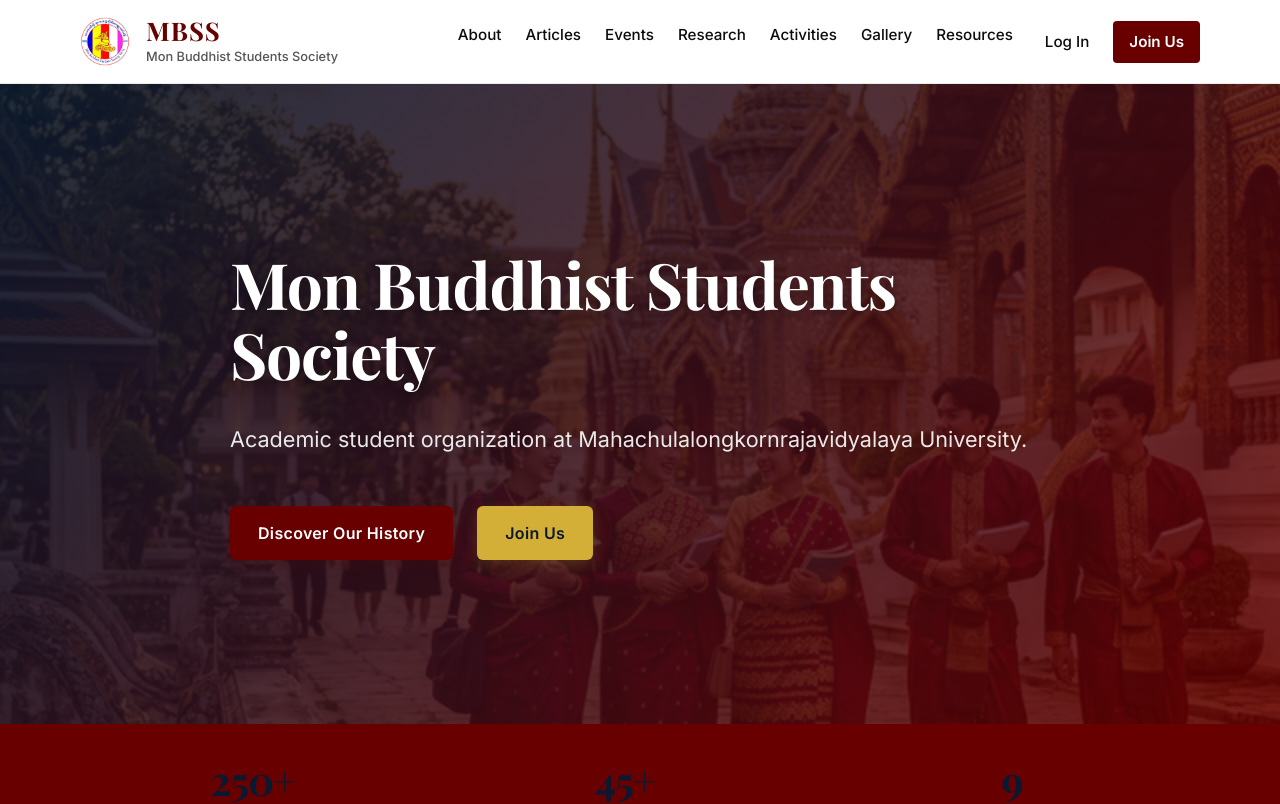
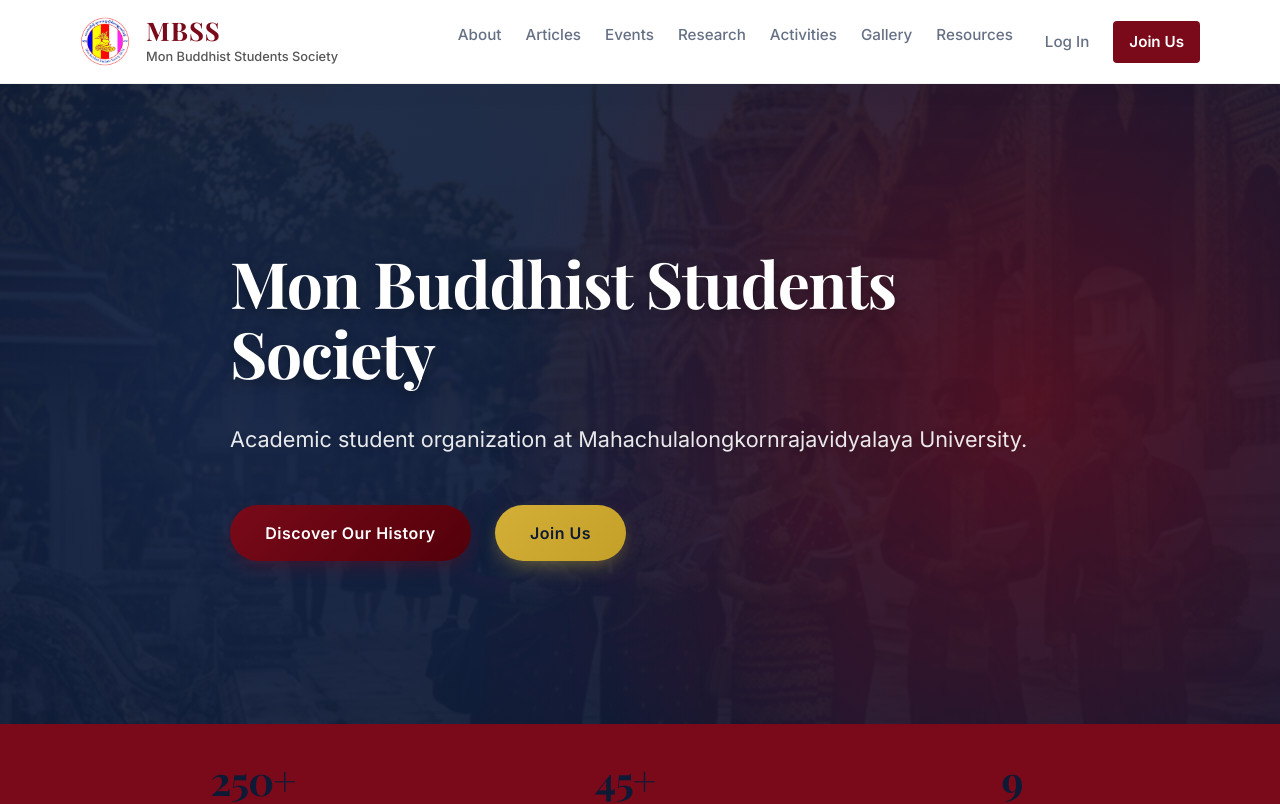
Before and after one commit to wonsadhaja20-rgb/mbss-website, a Next.js app: page / in a window 1280 px wide. Shown: the top 804 px of the page. Built offline with nearby package versions, Linux system fonts and the light colour scheme; no server answers; the database is empty; a web font is replaced by a local one.

Commit message:
Premium UI/UX overhaul

```diff
--- a/src/app/globals.css
+++ b/src/app/globals.css
@@ -2,17 +2,17 @@
 
 :root {
   /* MBSS Premium Brand Colors */
-  --color-maroon: #680000; /* Deepened authoritative maroon */
-  --color-maroon-dark: #4A0000;
-  --color-gold: #D4AF37; /* Premium metallic gold */
-  --color-gold-light: #F3E5AB;
-  --color-blue: #0A192F; /* Deep navy */
-  --color-blue-light: #112240;
+  --color-maroon: #7A0A19; /* Richer, modern maroon */
+  --color-maroon-dark: #52000A;
+  --color-gold: #D4AF37;
+  --color-gold-light: #F9F1D6;
+  --color-blue: #0E1A35; /* Sleek modern navy */
+  --color-blue-light: #1A2D54;
   --color-white: #FFFFFF;
-  --color-black: #0B0C10;
-  --color-light-gray: #F8F9FA;
+  --color-black: #111111;
+  --color-light-gray: #FAFAFA;
   --color-border: #EAEAEA;
-  --color-text-muted: #5A6A7D;
+  --color-text-muted: #667085;
 
   /* Typography */
   --font-heading: 'Playfair Display', serif;
@@ -22,13 +22,15 @@
   --container-padding: 2.5rem;
   --container-max-width: 1200px;
 
-  /* Effects */
-  --shadow-sm: 0 4px 6px rgba(0,0,0,0.04);
-  --shadow-md: 0 10px 20px rgba(0,0,0,0.06);
-  --shadow-xl: 0 20px 40px rgba(0,0,0,0.1);
-  --radius-sm: 6px;
-  --radius-md: 12px;
-  --radius-lg: 20px;
+  /* Effects (Soft, layered premium shadows) */
+  --shadow-sm: 0 1px 2px rgba(0,0,0,0.05);
+  --shadow-md: 0 4px 6px -1px rgba(0,0,0,0.05), 0 2px 4px -1px rgba(0,0,0,0.03);
+  --shadow-lg: 0 10px 15px -3px rgba(0,0,0,0.05), 0 4px 6px -2px rgba(0,0,0,0.03);
+  --shadow-xl: 0 20px 25px -5px rgba(0,0,0,0.05), 0 10px 10px -5px rgba(0,0,0,0.02);
+  --shadow-hover: 0 25px 35px -5px rgba(0,0,0,0.07), 0 15px 15px -5px rgba(0,0,0,0.04);
+  --radius-sm: 8px;
+  --radius-md: 16px;
+  --radius-lg: 24px;
 }
 
 * {
@@ -77,46 +79,46 @@ a:hover {
   display: inline-flex;
   align-items: center;
   justify-content: center;
-  padding: 0.85rem 1.75rem;
+  padding: 0.9rem 2.2rem;
   font-family: var(--font-body);
   font-weight: 600;
-  letter-spacing: 0.02em;
-  border-radius: var(--radius-sm);
+  letter-spacing: 0.03em;
+  border-radius: 50px; /* Pill shape for modern look */
   cursor: pointer;
   border: none;
   font-size: 1rem;
-  transition: transform 0.3s cubic-bezier(0.16, 1, 0.3, 1), box-shadow 0.3s cubic-bezier(0.16, 1, 0.3, 1), background-color 0.2s;
+  transition: all 0.3s cubic-bezier(0.16, 1, 0.3, 1);
   text-decoration: none !important;
 }
 
 .btn:active {
-  transform: scale(0.98);
+  transform: scale(0.96);
 }
 
 .btn-primary {
-  background-color: var(--color-maroon);
+  background: linear-gradient(135deg, var(--color-maroon) 0%, var(--color-maroon-dark) 100%);
   color: var(--color-white);
-  box-shadow: 0 4px 14px 0 rgba(104, 0, 0, 0.2);
+  box-shadow: 0 8px 20px -6px rgba(122, 10, 25, 0.5);
 }
 
 .btn-primary:hover {
-  background-color: var(--color-maroon-dark);
+  background: linear-gradient(135deg, var(--color-maroon-dark) 0%, #30000A 100%);
   color: var(--color-white);
-  box-shadow: 0 6px 20px rgba(104, 0, 0, 0.23);
-  transform: translateY(-2px);
+  box-shadow: 0 12px 24px -8px rgba(122, 10, 25, 0.6);
+  transform: translateY(-3px);
 }
 
 .btn-secondary {
-  background-color: var(--color-gold);
+  background: linear-gradient(135deg, var(--color-gold) 0%, #C5A028 100%);
   color: var(--color-blue);
-  box-shadow: 0 4px 14px 0 rgba(212, 175, 55, 0.2);
+  box-shadow: 0 8px 20px -6px rgba(212, 175, 55, 0.5);
 }
 
 .btn-secondary:hover {
-  background-color: #C5A028;
+  background: linear-gradient(135deg, #C5A028 0%, #AF881C 100%);
   color: var(--color-blue);
-  box-shadow: 0 6px 20px rgba(212, 175, 55, 0.3);
-  transform: translateY(-2px);
+  box-shadow: 0 12px 24px -8px rgba(212, 175, 55, 0.6);
+  transform: translateY(-3px);
 }
 
 .section {
--- a/src/app/page.module.css
+++ b/src/app/page.module.css
@@ -14,7 +14,10 @@
   content: '';
   position: absolute;
   top: 0; left: 0; right: 0; bottom: 0;
-  background: linear-gradient(135deg, rgba(10, 25, 47, 0.9) 0%, rgba(104, 0, 0, 0.8) 100%);
+  /* Premium animated gradient mesh */
+  background: radial-gradient(circle at 20% 50%, rgba(26, 45, 84, 0.6) 0%, transparent 50%),
+              radial-gradient(circle at 80% 50%, rgba(122, 10, 25, 0.6) 0%, transparent 50%),
+              linear-gradient(135deg, rgba(14, 26, 53, 0.9) 0%, rgba(14, 26, 53, 0.95) 100%);
   z-index: 1;
 }
 
@@ -116,10 +119,10 @@
 
 .card {
   background: var(--color-white);
-  padding: 2rem;
-  border-radius: var(--radius-md);
-  box-shadow: var(--shadow-md);
-  border: 1px solid rgba(0,0,0,0.03);
+  padding: 2.5rem;
+  border-radius: var(--radius-lg);
+  box-shadow: var(--shadow-sm);
+  border: 1px solid rgba(0,0,0,0.04);
   transition: all 0.4s cubic-bezier(0.16, 1, 0.3, 1);
   position: relative;
   overflow: hidden;
@@ -129,16 +132,16 @@
   content: '';
   position: absolute;
   top: 0; left: 0; width: 4px; height: 100%;
-  background-color: var(--color-maroon);
+  background: linear-gradient(to bottom, var(--color-maroon), var(--color-gold));
   transform: scaleY(0);
   transition: transform 0.4s ease;
   transform-origin: bottom;
 }
 
 .card:hover {
-  transform: translateY(-5px);
-  box-shadow: var(--shadow-xl);
-  border-color: rgba(0,0,0,0.05);
+  transform: translateY(-8px);
+  box-shadow: var(--shadow-hover);
+  border-color: rgba(0,0,0,0.08);
 }
 
 .card:hover::after {
@@ -171,20 +174,20 @@
 .eventCard {
   display: flex;
   background: var(--color-white);
-  border-radius: var(--radius-md);
+  border-radius: var(--radius-lg);
   overflow: hidden;
-  box-shadow: var(--shadow-md);
-  border: 1px solid rgba(0,0,0,0.03);
+  box-shadow: var(--shadow-sm);
+  border: 1px solid rgba(0,0,0,0.04);
   transition: all 0.4s cubic-bezier(0.16, 1, 0.3, 1);
 }
 
 .eventCard:hover {
-  transform: translateY(-5px);
-  box-shadow: var(--shadow-xl);
+  transform: translateY(-8px);
+  box-shadow: var(--shadow-hover);
 }
 
 .eventDate {
-  background-color: var(--color-blue);
+  background: linear-gradient(135deg, var(--color-maroon) 0%, var(--color-maroon-dark) 100%);
   color: var(--color-white);
   padding: 1.5rem 1rem;
   text-align: center;
--- a/src/components/Navbar.module.css
+++ b/src/components/Navbar.module.css
@@ -1,10 +1,14 @@
 .header {
-  background-color: var(--color-white);
-  border-bottom: 1px solid var(--color-border);
+  background-color: rgba(255, 255, 255, 0.85); /* Translucent */
+  backdrop-filter: blur(16px);
+  -webkit-backdrop-filter: blur(16px);
+  border-bottom: 1px solid rgba(0, 0, 0, 0.05); /* Softer border */
+  box-shadow: 0 4px 30px rgba(0, 0, 0, 0.03); /* Soft ambient shadow */
   position: sticky;
   top: 0;
   z-index: 1000;
   padding: 1rem 0;
+  transition: all 0.3s ease;
 }
 
 .navbar {
@@ -71,15 +75,32 @@
   font-family: var(--font-body);
   font-size: 0.95rem;
   font-weight: 500;
-  color: var(--color-black);
+  color: var(--color-text-muted);
   text-decoration: none;
-  transition: color 0.2s ease;
+  transition: color 0.3s ease;
   padding: 0.5rem 0;
+  position: relative;
+}
+
+.navLink::after {
+  content: '';
+  position: absolute;
+  bottom: 0;
+  left: 0;
+  width: 0%;
+  height: 2px;
+  background-color: var(--color-maroon);
+  transition: width 0.3s cubic-bezier(0.25, 1, 0.5, 1);
+  border-radius: 2px;
 }
 
 .navLink:hover {
   color: var(--color-maroon);
   text-decoration: none;
+}
+
+.navLink:hover::after {
+  width: 100%;
 }
 
 .authNav {
```
